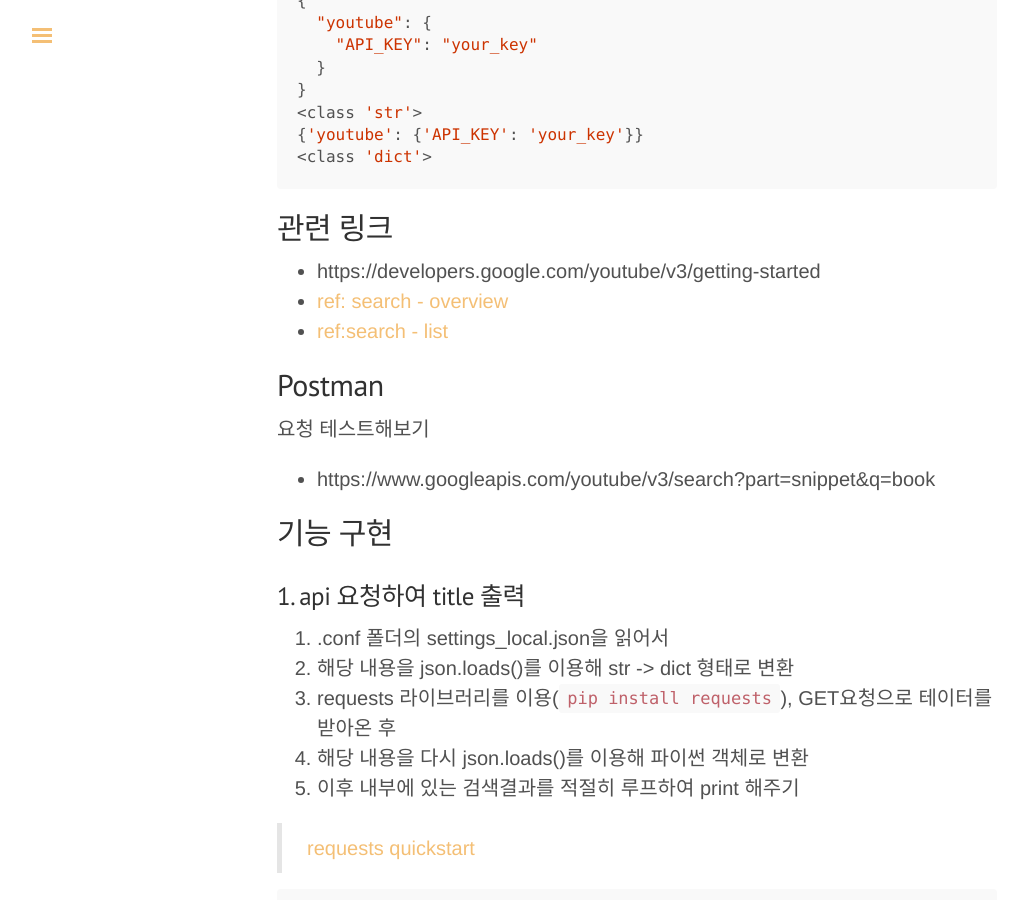
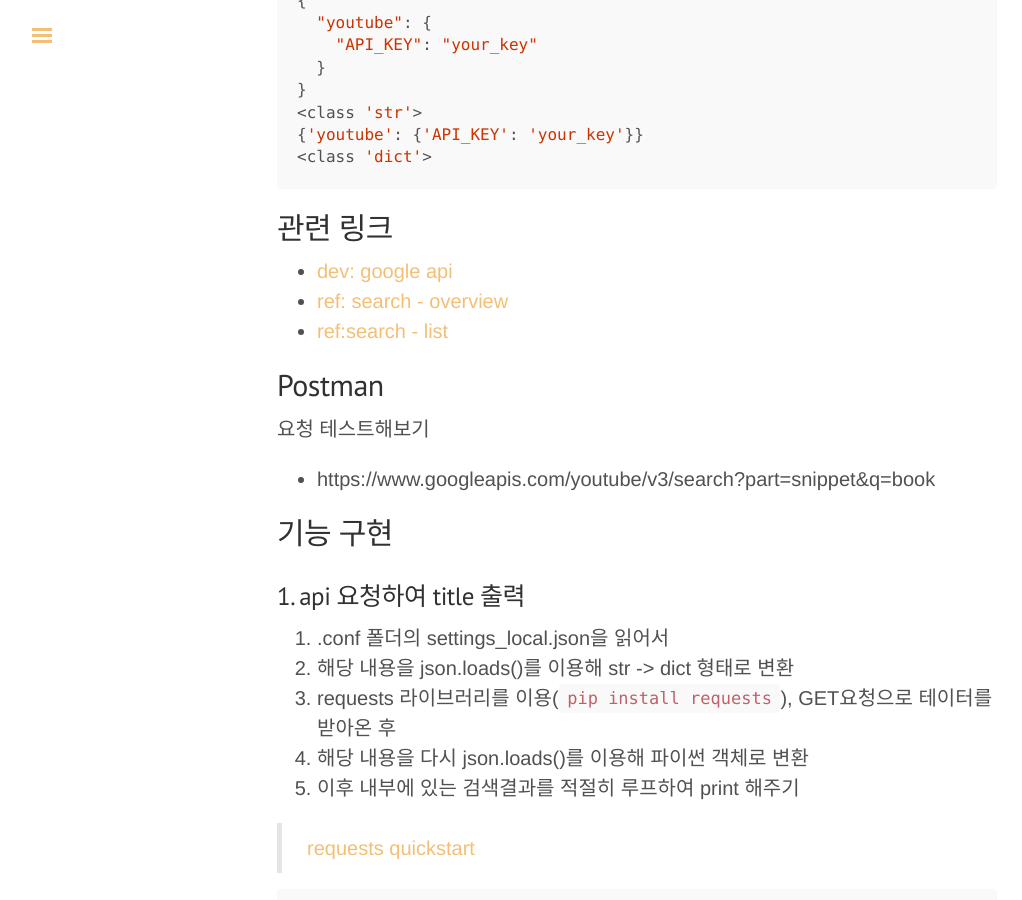
Before and after one commit to pinstinct/pinstinct.github.com, a Jekyll site: the page built from _posts/2017-02-21-wps-30.md, in a window 1280 px wide and 900 px high, scrolled down 3783 px. Shown: the whole window, without its empty margins (3-1025 px from the left). Built offline with Jekyll 4.4.1, drawn with Linux system fonts in a browser that asks for light colours.

Commit message:
fixed link

```diff
--- a/_posts/2017-02-21-wps-30.md
+++ b/_posts/2017-02-21-wps-30.md
@@ -175,7 +175,7 @@
 
 ## 관련 링크
 
-- https://developers.google.com/youtube/v3/getting-started
+- [dev: google api]( https://developers.google.com/youtube/v3/getting-started)
 - [ref: search - overview](https://developers.google.com/youtube/v3/docs/search)
 - [ref:search - list](https://developers.google.com/youtube/v3/docs/search/list)
 
```
